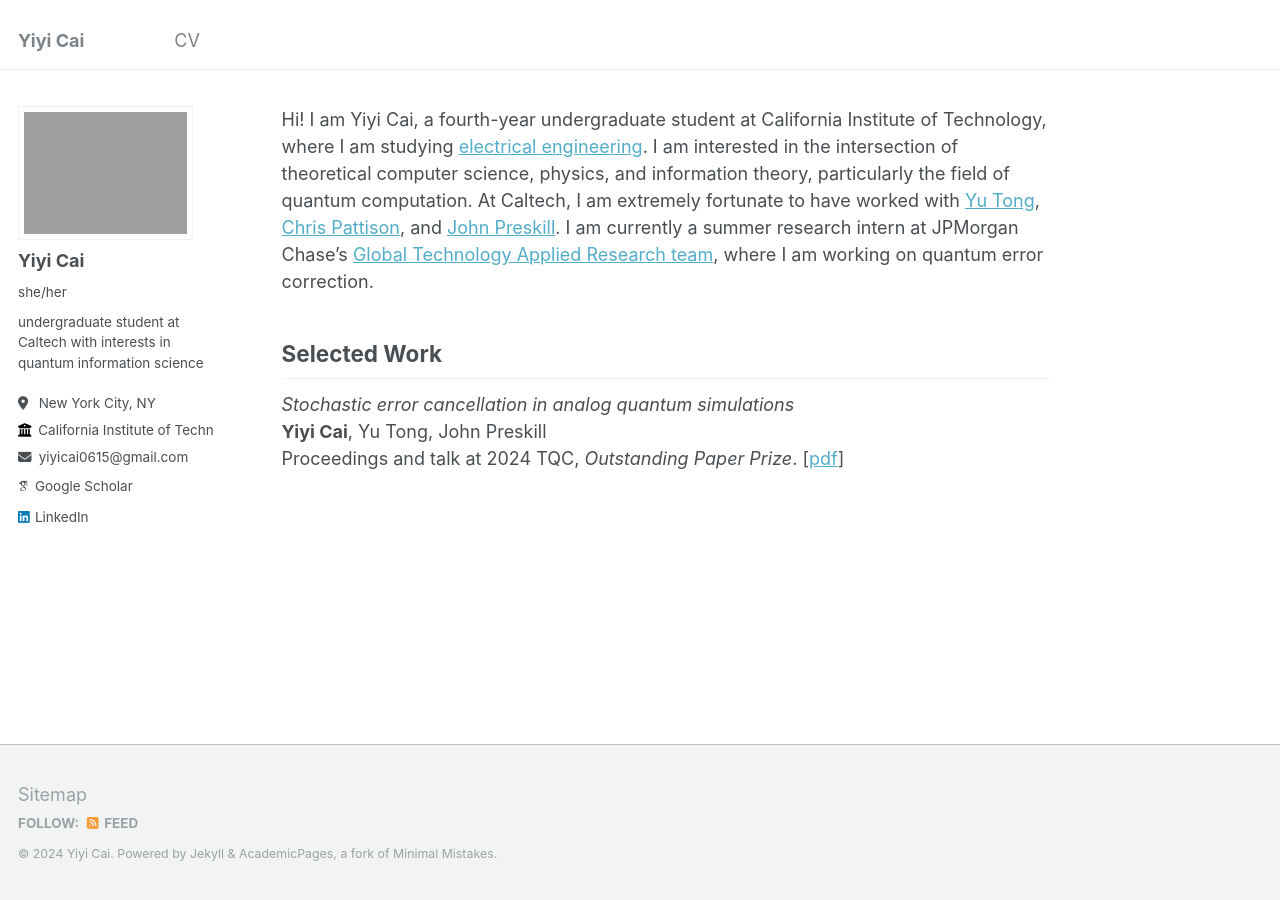
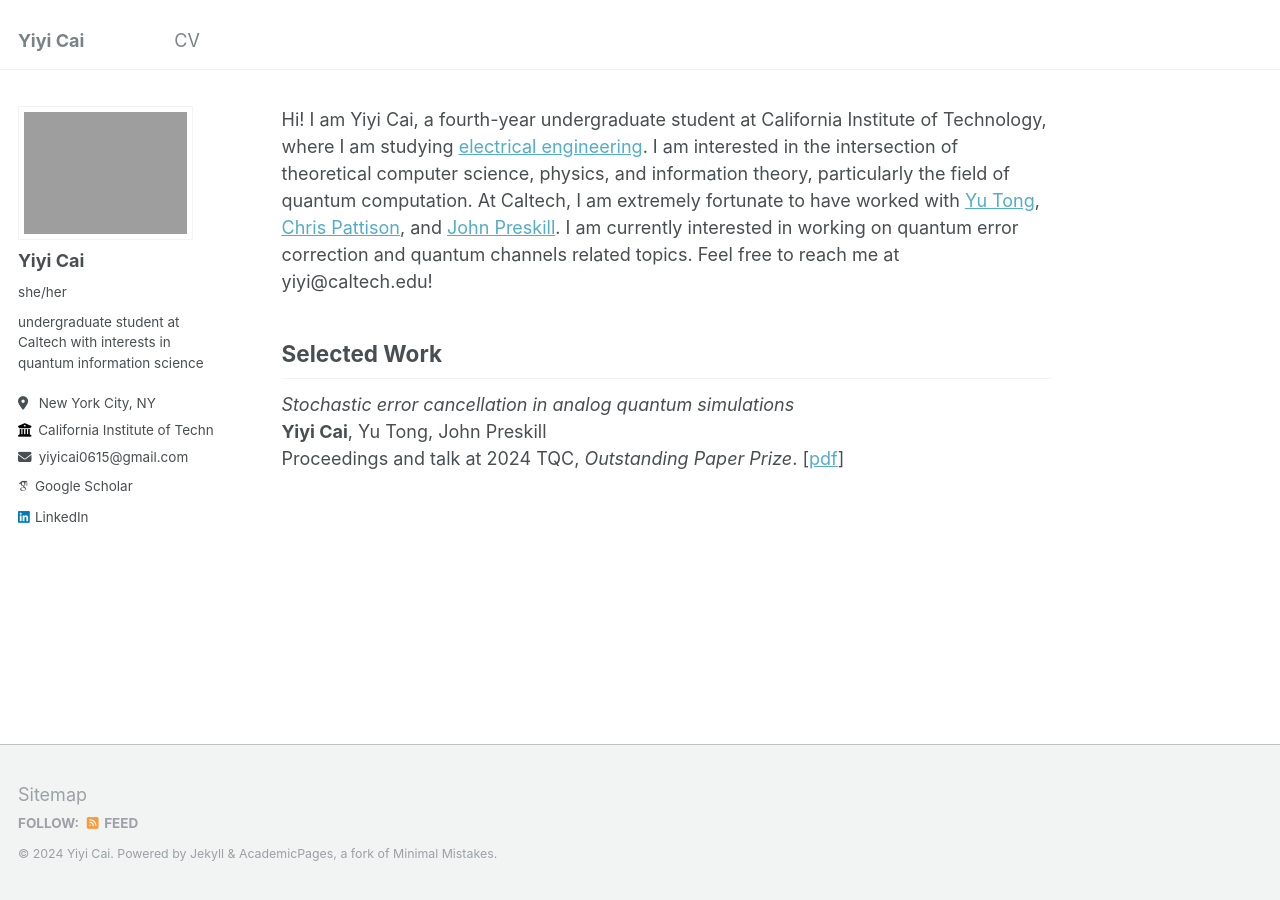
Before and after one commit to Yiyi-Cai/yiyi-cai.github.io, a Jekyll site: the page built from _pages/about.md, in a window 1280 px wide. Built offline with Jekyll 4.4.1, drawn with Linux system fonts in a browser that asks for light colours; some web fonts are replaced.

Commit message:
Update about.md

```diff
--- a/_pages/about.md
+++ b/_pages/about.md
@@ -6,11 +6,11 @@ redirect_from:
   - /about.html
 ---
 
-Hi! I am Yiyi Cai, a fourth-year undergraduate student at California Institute of Technology, where I am studying [electrical engineering](https://www.ee.caltech.edu/). I am interested in the intersection of theoretical computer science, physics, and information theory, particularly the field of quantum computation. At Caltech, I am extremely fortunate to have worked with [Yu Tong](https://scholars.duke.edu/person/yu.tong), [Chris Pattison](https://scholar.google.com/citations?user=4neYf8oAAAAJ&hl=en), and [John Preskill](http://theory.caltech.edu/~preskill/). I am currently a summer research intern at JPMorgan Chase's [Global Technology Applied Research team](https://www.jpmorgan.com/technology/applied-research), where I am working on quantum error correction.
+Hi! I am Yiyi Cai, a fourth-year undergraduate student at California Institute of Technology, where I am studying [electrical engineering](https://www.ee.caltech.edu/). I am interested in the intersection of theoretical computer science, physics, and information theory, particularly the field of quantum computation. At Caltech, I am extremely fortunate to have worked with [Yu Tong](https://scholars.duke.edu/person/yu.tong), [Chris Pattison](https://scholar.google.com/citations?user=4neYf8oAAAAJ&hl=en), and [John Preskill](http://theory.caltech.edu/~preskill/). I am currently interested in working on quantum error correction and quantum channels related topics. Feel free to reach me at yiyi@caltech.edu!
 
 
 Selected Work
 ----------
 *Stochastic error cancellation in analog quantum simulations*
 **Yiyi Cai**, Yu Tong, John Preskill
-Proceedings and talk at 2024 TQC, *Outstanding Paper Prize*. [[pdf](https://arxiv.org/abs/2311.14818)]
+Proceedings and talk at 2024 TQC, *Outstanding Paper Prize*. [[pdf](https://drops.dagstuhl.de/entities/document/10.4230/LIPIcs.TQC.2024.2)]
```
